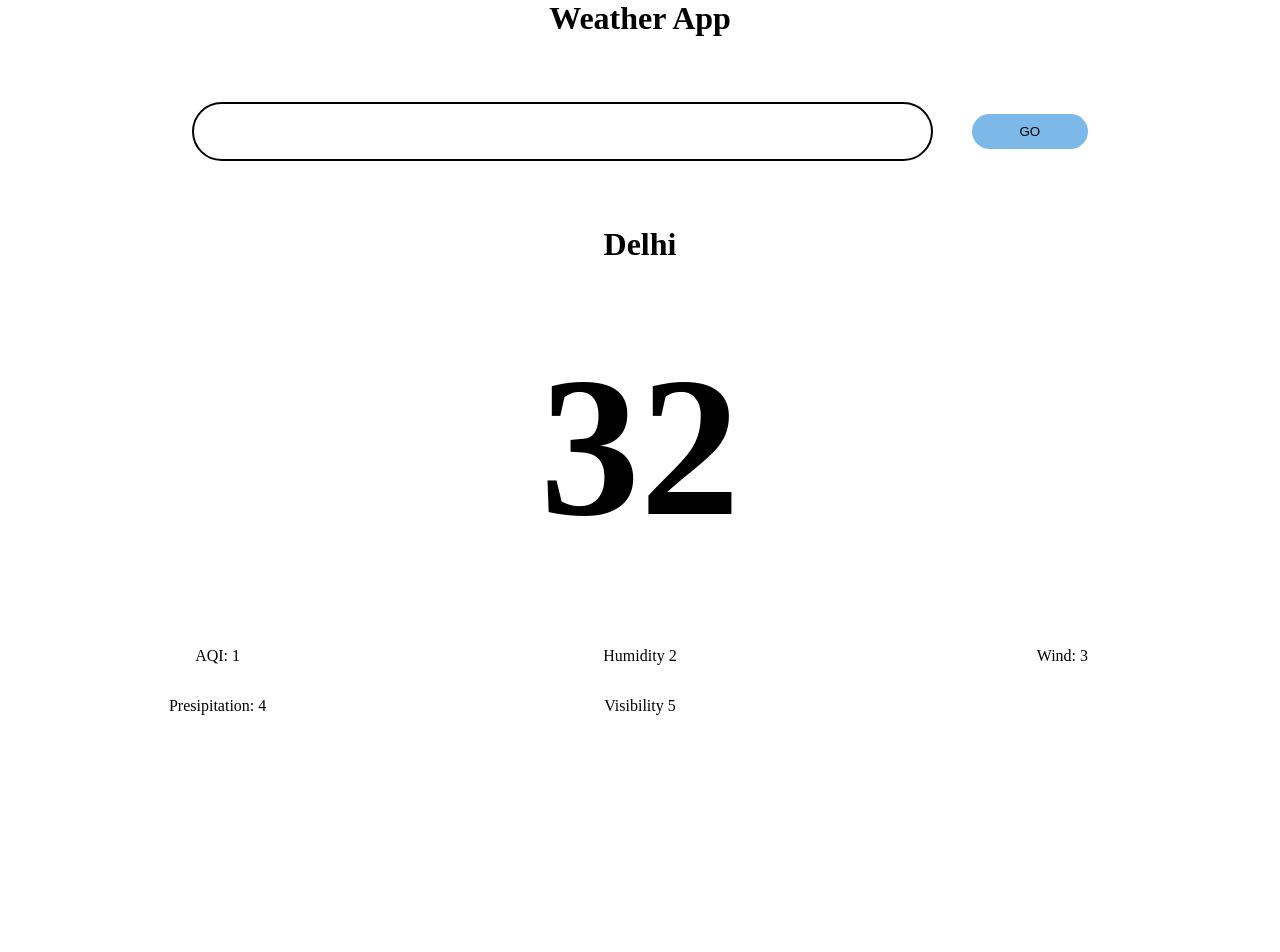
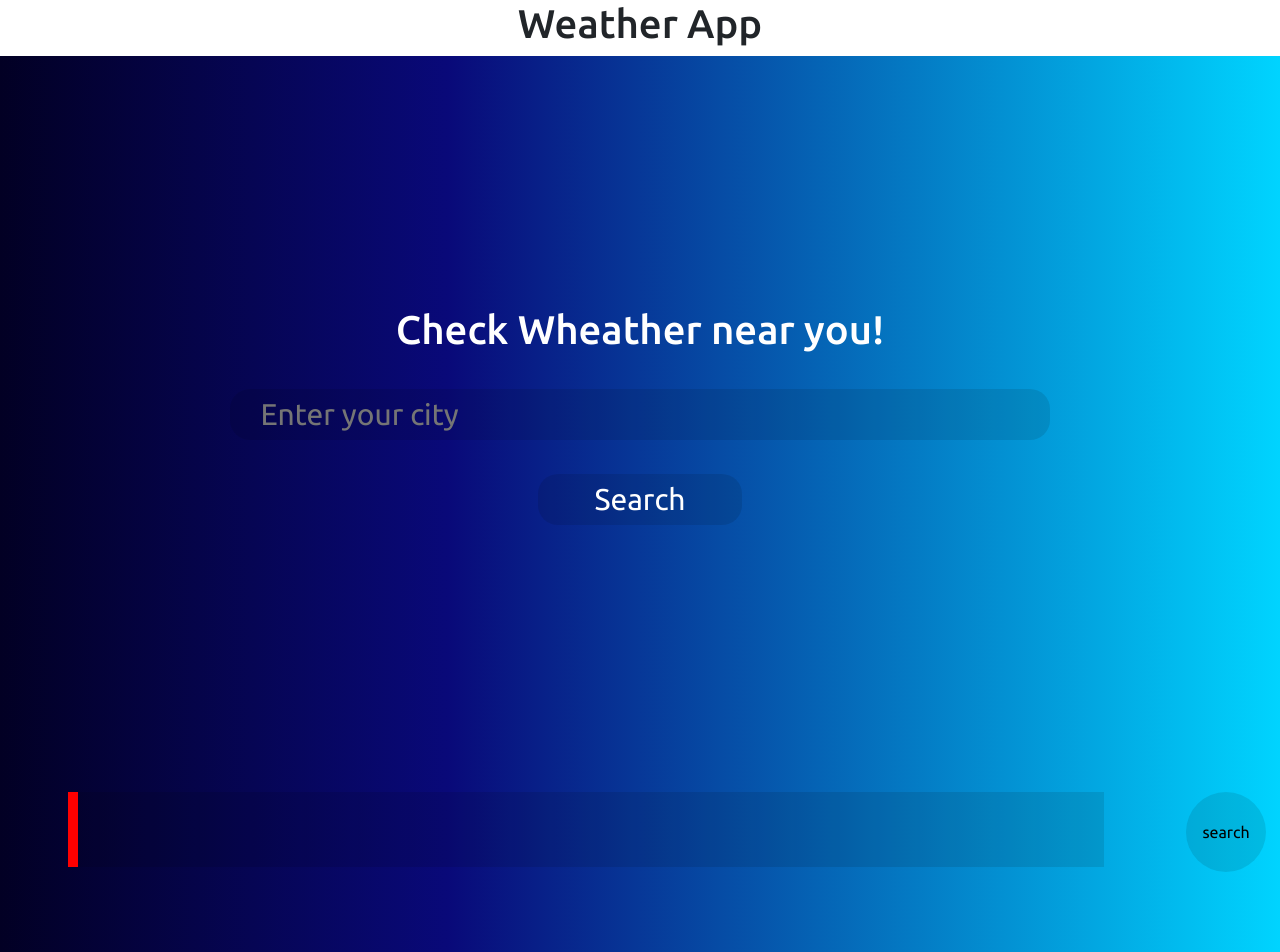
Before and after one commit to Crafter-of-code/WeatherApp, a plain HTML site: page index.html in a window 1280 px wide. Shown: the top 952 px of the page. Before the commit the page ends 800 px from the top, so only its background shows below. Drawn offline with nearby package versions, Linux system fonts and the light colour scheme; a web font is replaced by a local one.

Commit message:
some code has been changed

```diff
--- a/index.html
+++ b/index.html
@@ -5,37 +5,46 @@
     <meta name="viewport" content="width=device-width, initial-scale=1.0" />
     <title>WeatherApp</title>
     <link rel="stylesheet" href="style.css" />
+    <link rel="preconnect" href="https://fonts.googleapis.com" />
+    <link rel="preconnect" href="https://fonts.gstatic.com" crossorigin />
+    <link
+      href="https://cdn.jsdelivr.net/npm/bootstrap@5.3.3/dist/css/bootstrap.min.css"
+      rel="stylesheet"
+      integrity="sha384-QWTKZyjpPEjISv5WaRU9OFeRpok6YctnYmDr5pNlyT2bRjXh0JMhjY6hW+ALEwIH"
+      crossorigin="anonymous"
+    />
+    <link
+      href="https://fonts.googleapis.com/css2?family=SUSE:wght@100..800&family=Ubuntu+Mono:ital,wght@0,400;0,700;1,400;1,700&family=Ubuntu:ital,wght@0,300;0,400;0,500;0,700;1,300;1,400;1,500;1,700&display=swap"
+      rel="stylesheet"
+    />
   </head>
   <body>
     <header class="top_heading"><h1>Weather App</h1></header>
     <main>
-      <div class="form_starting_div">
-        <form class="form_for_user_input">
-          <input type="text" class="user_input_field" />
-          <button class="user_input_button">GO</button>
-        </form>
-      </div>
-      <h1 class="Location"></h1>
-      <h1 class="Temperature"></h1>
-      <div class="grid_holder">
-        <div>
-          <div class="grid_inner_div"><span class="air_quality"></span></div>
-        </div>
-        <div>
-          <div class="grid_inner_div"><span class="humidity"></span></div>
-        </div>
-        <div>
-          <div class="grid_inner_div"><span class="wind"></span></div>
-        </div>
-        <div>
-          <div class="grid_inner_div">
-            <span class="presipitation"></span>
+      <section class="landing_page">
+        <section class="landing_page_section">
+          <h1>Check Wheather near you!</h1>
+          <div class="landing_page_inpt_bttn_div">
+            <input
+              type="text"
+              required
+              placeholder="Enter your city"
+              style="display: block"
+            />
+            <button style="display: block">Search</button>
+          </div>
+        </section>
+      </section>
+      <section class="content_page content_page_display">
+        <div class="content_page_inpt_bttn_div">
+          <div><input type="text" /></div>
+          <div>
+            <div class="content_page_button_container">
+              <button>search</button>
+            </div>
           </div>
         </div>
-        <div>
-          <div class="grid_inner_div"><span class="visibility"></span></div>
-        </div>
-      </div>
+      </section>
     </main>
   </body>
   <script src="script.js"></script>
--- a/style.css
+++ b/style.css
@@ -1,59 +1,130 @@
+:root {
+  --landing_page_font_size: 30px;
+  --landing_poage_font_color: white;
+}
 * {
   padding: 0px;
   margin: 0px;
+  font-family: Calibri, sans-serif;
+  font-family: Ubuntu, Calibri, sans-serif;
+}
+body {
+  background-color: #212121;
 }
 .top_heading {
   display: flex;
   justify-content: center;
 }
-main {
+/* main {
   height: calc(100vh - 37px);
+} */
+.landing_page {
+  height: calc(99vh - 56px);
+  /* height: 100vh; */
+  width: 100vw;
+  /* min-width: 900px; */
+  display: flex;
+  align-items: center;
+  justify-content: center;
+  background-image: linear-gradient(
+    90deg,
+    #020024 0%,
+    #090979 35%,
+    #00d4ff 100%
+  );
+}
+.landing_page_section {
+  height: 35%;
+  width: 80%;
+  /* min-width: 850px; */
+  display: flex;
+  align-items: center;
+  flex-direction: column;
+  justify-content: space-evenly;
+  color: var(--landing_poage_font_color);
+}
+.landing_page_inpt_bttn_div {
+  height: 66%;
+  width: 100%;
   display: flex;
   flex-direction: column;
-  justify-content: space-evenly;
+  align-items: center;
+  justify-content: space-around;
+  font-size: var(--landing_page_font_size);
+}
+.landing_page_inpt_bttn_div input {
+  width: 80%;
+  height: 30%;
+  border-radius: 20px;
+  padding: 0px 30px 0px 30px;
+  outline: none;
+  border: none;
+  background-color: rgba(0, 0, 0, 0.1);
+  color: var(--landing_poage_font_color);
+}
+.landing_page_inpt_bttn_div button {
+  width: 20%;
+  height: 30%;
+  border-radius: 20px;
+  border: none;
+  background-color: rgba(0, 0, 0, 0.1);
+  color: var(--landing_poage_font_color);
+}
+.content_page {
+  height: 98vh;
+  width: 100vw;
+  /* min-width: 900px; */
+  background-image: linear-gradient(
+    90deg,
+    #020024 0%,
+    #090979 35%,
+    #00d4ff 100%
+  );
+}
+.content_page_inpt_bttn_div {
+  height: 75px;
+  display: flex;
+  justify-content: space-around;
   align-items: center;
 }
-.Temperature {
-  font-size: 200px;
-}
-.grid_holder {
-  display: grid;
-  grid-template-columns: 33vw 33vw 33vw;
-  grid-template-rows: 50px 50px;
-}
-.grid_inner_div {
-  height: 100%;
+.content_page_inpt_bttn_div div:first-child {
+  /* flex-grow: 2; */
+  width: 90%;
   display: flex;
   justify-content: center;
-  align-items: center;
-  flex-wrap: wrap;
+  height: 100%;
+  position: relative;
+  left: 10px;
 }
-.form_starting_div {
-  height: 50px;
+.content_page_inpt_bttn_div div:first-child input {
+  width: 90%;
+  height: 100%;
+  outline: none;
+  border: none;
+  padding: 0px 30px 0px 30px;
+  font-size: var(--landing_page_font_size);
+  background-color: rgba(0, 0, 0, 0.1);
+  color: var(--landing_poage_font_color);
+  border-left: 10px solid red;
+}
+.content_page_inpt_bttn_div div:nth-child(2) {
+  /* flex-grow: 1; */
+  width: 10%;
   display: flex;
-  width: 70vw;
-  justify-content: space-evenly;
-  max-width: 950px;
+  justify-content: center;
+  height: 100%;
 }
-.form_for_user_input {
+.content_page_button_container {
+  height: 100%;
   width: 100%;
+  justify-content: center;
   display: flex;
-  justify-content: space-between;
-  align-items: center;
 }
-.user_input_field {
-  width: 80%;
-  height: 70%;
-  outline: none;
-  border: 2px solid black;
-  border-radius: 30px;
-  font-size: 27px;
-  padding: 10px;
-}
-.user_input_button {
-  width: 13%;
-  border-radius: 30px;
-  height: 70%;
-  background-color: #7cb9e8;
+
+.content_page_inpt_bttn_div div:nth-child(2) button {
+  height: 80px;
+  width: 80px;
+  border-radius: 50%;
+  background-color: rgba(0, 0, 0, 0.1);
   border: none;
 }
```
Also changed, not shown: 1 other file.
